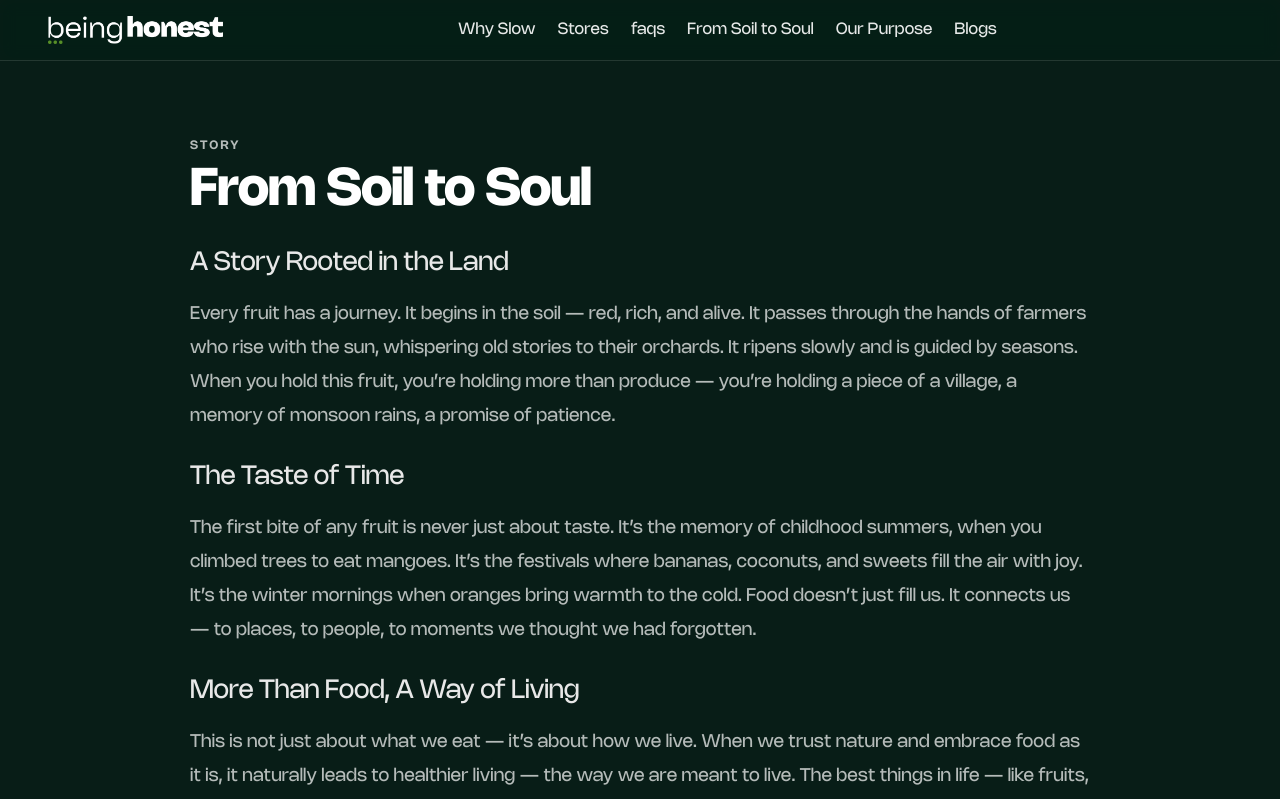
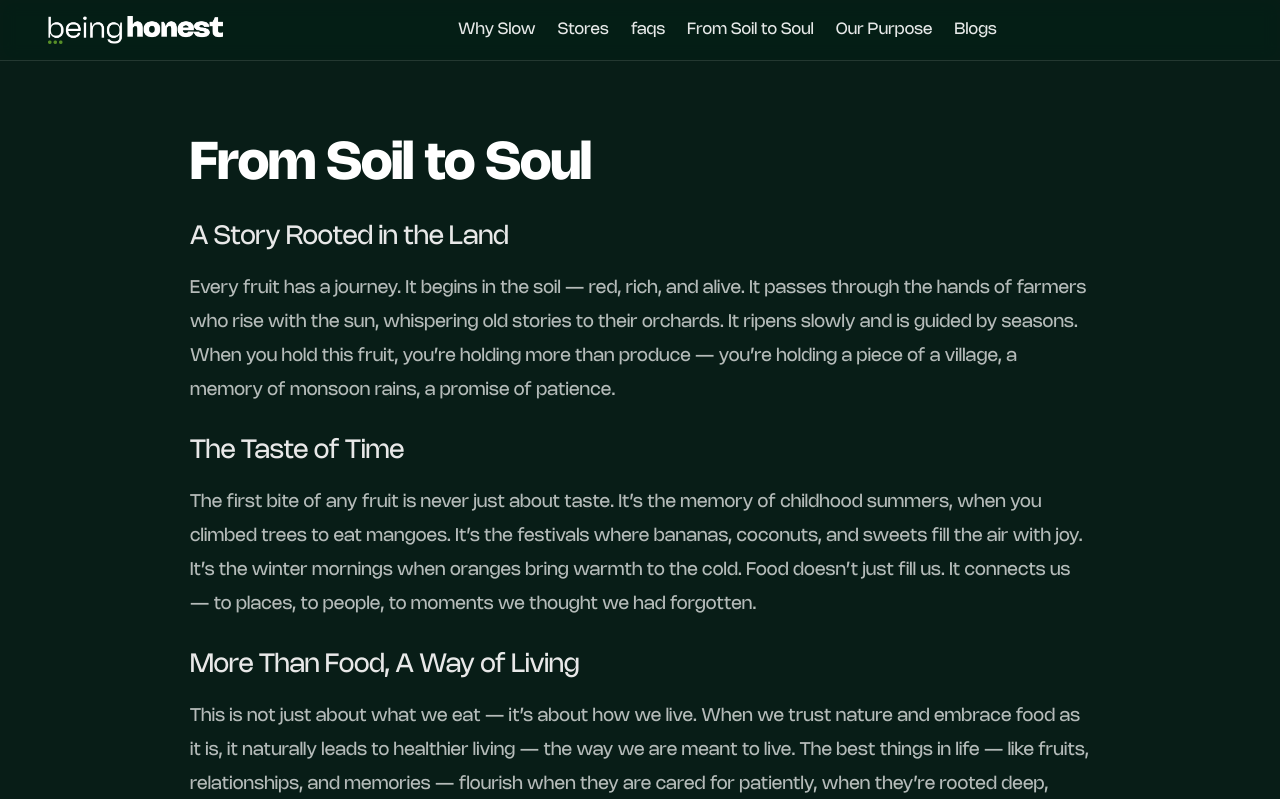
Before and after one commit to rohith-m-1210/being-honest-site, a Next.js app in the folder being-honest/: page /from-soil-to-soul in a window 1280 px wide. Shown: the top 799 px of the page. Built offline with nearby package versions, Linux system fonts and the light colour scheme.

Commit message:
story remove

```diff
--- a/being-honest/app/from-soil-to-soul/page.tsx
+++ b/being-honest/app/from-soil-to-soul/page.tsx
@@ -54,7 +54,6 @@ export default function FromSoilToSoul() {
       <main className="post">
         <article className="post-article">
           <header className="post-header">
-            <p className="post-eyebrow">Story</p>
             <h1>From Soil to Soul</h1>
           </header>
 
```
